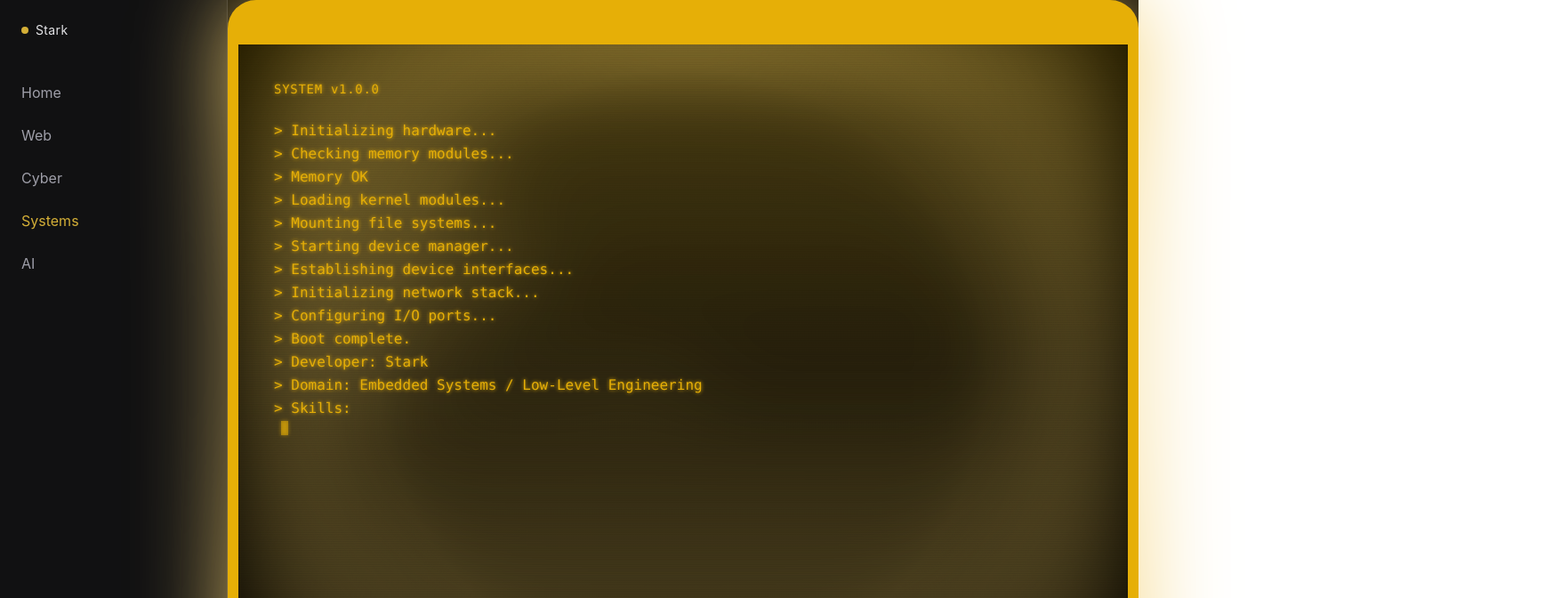
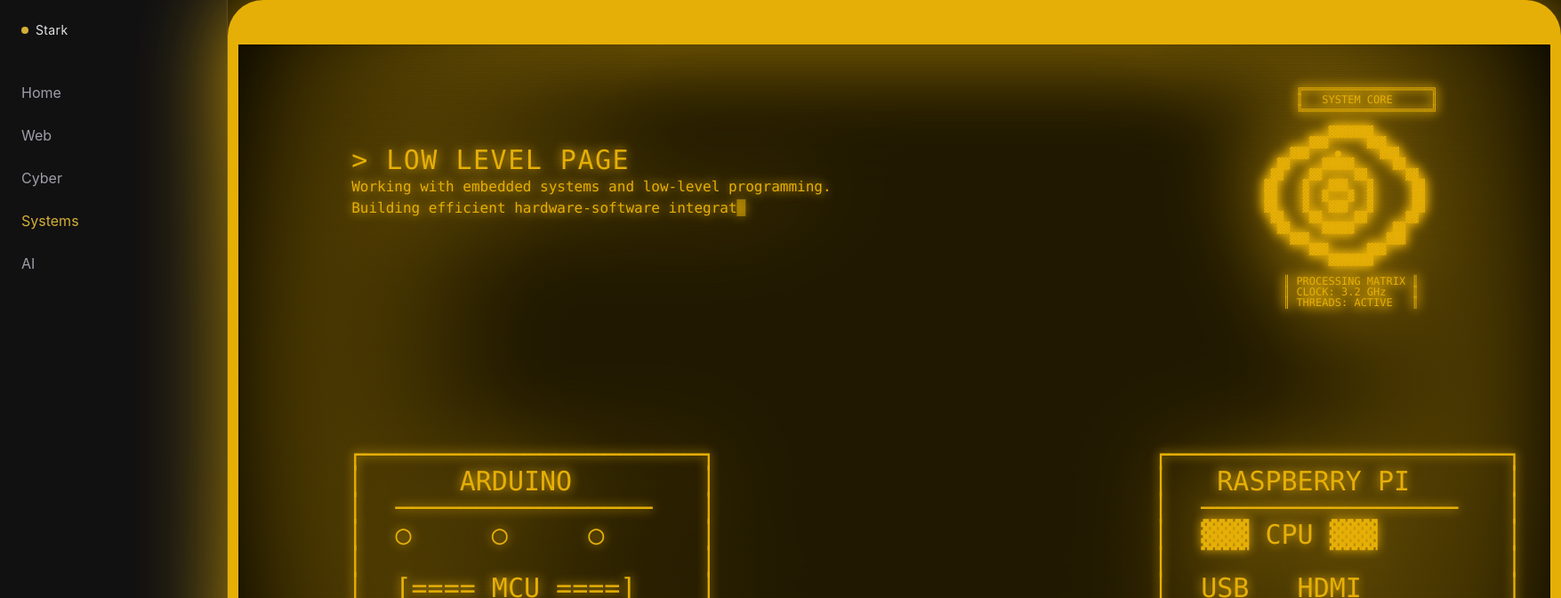
Before and after one commit to Lakshaya-stark/my-portfolio, a React (Vite) app: page /systems in a window 1280 px wide. Shown: the top 672 px of the page at 89% size, 1755 px wide, since content can reach past the window. Built offline with nearby package versions, Linux system fonts and the light colour scheme.

Commit message:
systems page updated fully now dont want to make any further updates just one message Need better Nvidia drivers for linux

```diff
--- /dev/null
+++ b/src/components/ArduinoAscii.jsx
@@ -0,0 +1,17 @@
+export default function ArduinoAscii() {
+  return (
+    <pre className="text-[#e6af07] text-[30px] leading-none">
+      {`
+     ┌─────────────────────┐
+     │      ARDUINO        │
+     │  ────────────────   │
+     │  ○     ○     ○      │
+     │                     │
+     │  [==== MCU ====]    │
+     │                     │
+     │  ○     ○     ○      │
+     └─────────────────────┘
+`}
+    </pre>
+  );
+}
--- a/src/components/BootLogs.jsx
+++ /dev/null
@@ -1,62 +0,0 @@
-import { useEffect, useState, useRef } from "react";
-
-const logs = [
-  "Initializing hardware...",
-  "Checking memory modules...",
-  "Memory OK",
-  "Loading kernel modules...",
-  "Mounting file systems...",
-  "Starting device manager...",
-  "Establishing device interfaces...",
-  "Initializing network stack...",
-  "Configuring I/O ports...",
-  "Boot complete.",
-  "",
-  "Developer: Stark",
-  "Domain: Embedded Systems / Low-Level Engineering",
-  "",
-  "Skills:",
-  "- Arduino",
-  "- Raspberry Pi",
-  "- MicroPython",
-  "- x86 Assembly",
-  "",
-  "Status: ONLINE",
-];
-
-export default function BootLogs() {
-  const [visibleLogs, setVisibleLogs] = useState([]);
-  const [index, setIndex] = useState(0);
-  const containerRef = useRef(null);
-
-  useEffect(() => {
-    if (index >= logs.length) return;
-
-    const timeout = setTimeout(() => {
-      setVisibleLogs((prev) => [...prev, logs[index]]);
-      setIndex((prev) => prev + 1);
-    }, 200); // speed control
-
-    return () => clearTimeout(timeout);
-  }, [index]);
-
-  // auto scroll
-  useEffect(() => {
-    if (containerRef.current) {
-      containerRef.current.scrollTop = containerRef.current.scrollHeight;
-    }
-  }, [visibleLogs]);
-
-  return (
-    <div ref={containerRef} className="h-full overflow-hidden">
-      {visibleLogs.map((line, i) => (
-        <p key={i} className="leading-relaxed">
-          {line && `> ${line}`}
-        </p>
-      ))}
-
-      {/* blinking cursor */}
-      <span className="inline-block w-2 h-4 bg-[#e6af07] ml-2 animate-pulse"></span>
-    </div>
-  );
-}
--- /dev/null
+++ b/src/components/HoverProjects.jsx
@@ -0,0 +1,13 @@
+export default function HoverProjects({ title, projects }) {
+  return (
+    <div className="absolute bottom-full mb-4 w-64 opacity-0 group-hover:opacity-100 transition pointer-events-none group-hover:pointer-events-auto">
+      <div className="bg-black border border-[#e6af07] p-4 text-xs">
+        <div className="mb-2 font-bold">{title}</div>
+
+        {projects.map((p, i) => (
+          <p key={i}>- {p}</p>
+        ))}
+      </div>
+    </div>
+  );
+}
--- /dev/null
+++ b/src/components/RaspberryAscii.jsx
@@ -0,0 +1,17 @@
+export default function RaspberryAscii() {
+  return (
+    <pre className="text-[#e6af07] text-[30px] leading-none">
+      {`
+     ┌─────────────────────┐
+     │   RASPBERRY PI      │
+     │  ────────────────   │
+     │  ▓▓▓ CPU ▓▓▓        │
+     │                     │
+     │  USB   HDMI         │
+     │                     │
+     │  GPIO GPIO GPIO     │
+     └─────────────────────┘
+`}
+    </pre>
+  );
+}
--- /dev/null
+++ b/src/components/Typewriter.jsx
@@ -0,0 +1,24 @@
+import { useEffect, useState } from "react";
+
+export default function Typewriter({ text, speed = 30 }) {
+  const [displayed, setDisplayed] = useState("");
+  const [index, setIndex] = useState(0);
+
+  useEffect(() => {
+    if (index >= text.length) return;
+
+    const timeout = setTimeout(() => {
+      setDisplayed((prev) => prev + text[index]);
+      setIndex((prev) => prev + 1);
+    }, speed);
+
+    return () => clearTimeout(timeout);
+  }, [index, text, speed]);
+
+  return (
+    <p className="whitespace-pre-line">
+      {displayed}
+      <span className="animate-pulse">█</span>
+    </p>
+  );
+}
--- a/src/pages/Systems.jsx
+++ b/src/pages/Systems.jsx
@@ -1,6 +1,10 @@
 import { useState } from "react";
 import SystemBoot from "../components/SystemBoot";
-import BootLogs from "../components/BootLogs";
+import Typewriter from "../components/Typewriter";
+import SystemCoreAscii from "../components/SystemCoreAscii";
+import ArduinoAscii from "../components/ArduinoAscii";
+import RaspberryAscii from "../components/RaspberryAscii";
+import HoverProjects from "../components/HoverProjects";
 
 export default function Systems() {
   const [booted, setBooted] = useState(false);
@@ -11,31 +15,66 @@
 
   return (
     <div className="min-h-screen bg-black flex">
-      {/* SIDEBAR SPACE (IMPORTANT) */}
+      {/* Sidebar space */}
       <div className="w-64 hidden "></div>
 
-      {/* CRT FULL AREA */}
-      <div className="flex-1 relative border-12 border-t-50 border-[#e6af07] rounded-4xl drop-shadow-[0_0_50px_#f4d173]">
-        {/* OUTER GLOW FRAME */}
-        <div className="absolute inset-0 ">
-          {/* INNER CRT SCREEN */}
-          <div className="relative h-full w-full overflow-hidden">
-            {/* VIGNETTE */}
-            <div className="absolute inset-0 pointer-events-none bg-[radial-gradient(circle,transparent_55%,rgba(0,0,0,0.95)_100%)]" />
+      {/* CRT */}
+      <div className="flex-1 border-[12px] border-t-[50px] border-[#e6af07] rounded-[40px] drop-shadow-[0_0_50px_#e6af07] relative overflow-hidden">
+        {/* CRT effects */}
+        <div className="absolute inset-0 bg-[radial-gradient(circle,transparent_55%,rgba(0,0,0,0.95)_100%)]" />
+        <div className="absolute inset-0 opacity-30 bg-[linear-gradient(rgba(0,0,0,0.3)_1px,transparent_1px)] bg-[size:100%_2px]" />
+        <div className="absolute inset-0 bg-yellow-400/5 blur-[2px]" />
+        <div className="absolute inset-0 animate-[flicker_0.12s_infinite]" />
 
-            {/* SCANLINES */}
-            <div className="absolute inset-0 pointer-events-none opacity-30 bg-[linear-gradient(rgba(0,0,0,0.3)_1px,transparent_1px)] bg-[size:100%_2px]" />
+        {/* CONTENT */}
+        <div className="relative z-10 p-8 font-mono text-[#e6af07] drop-shadow-[0_0_6px_#e6af07]">
+          {/* TOP SECTION */}
+          <div className="flex justify-center gap-100">
+            {/* LEFT */}
+            <div className="max-w-xl">
+              <h1 className="text-3xl mt-20 tracking-wider">
+                &gt; LOW LEVEL PAGE
+              </h1>
 
-            {/* PHOSPHOR AMBER GLOW */}
-            <div className="absolute inset-0 pointer-events-none bg-yellow-400/5 blur-[1px]" />
-            {/* CURVATURE LIGHT */}
-            <div className="absolute inset-0 pointer-events-none bg-gradient-to-b from-yellow-400/10 via-transparent to-black/40" />
+              <Typewriter
+                text={`Working with embedded systems and low-level programming.\nBuilding efficient hardware-software integrations.\nExploring microcontrollers, memory, and system internals.`}
+              />
+            </div>
 
-            {/* CONTENT */}
-            <div className="relative z-10 h-full p-10 font-mono text-[#e6af07] drop-shadow-[0_0_2px_#e6af07] ">
-              <div className="text-sm mb-6 tracking-wider">SYSTEM v1.0.0</div>
+            {/* RIGHT ASCII */}
+            <div>
+              <SystemCoreAscii />
+            </div>
+          </div>
 
-              <BootLogs />
+          {/* BOTTOM SECTION */}
+          <div className="mt-30 flex justify-center gap-100">
+            {/* ARDUINO */}
+            <div className="relative group cursor-pointer">
+              <ArduinoAscii />
+
+              <HoverProjects
+                title="Arduino Projects"
+                projects={[
+                  "Smart Helmet System",
+                  "Temperature Monitor",
+                  "IoT Light Control",
+                ]}
+              />
+            </div>
+
+            {/* RASPBERRY */}
+            <div className="relative group cursor-pointer">
+              <RaspberryAscii />
+
+              <HoverProjects
+                title="Raspberry Pi Projects"
+                projects={[
+                  "Home Server",
+                  "Security Camera",
+                  "Edge AI Detection",
+                ]}
+              />
             </div>
           </div>
         </div>
```
